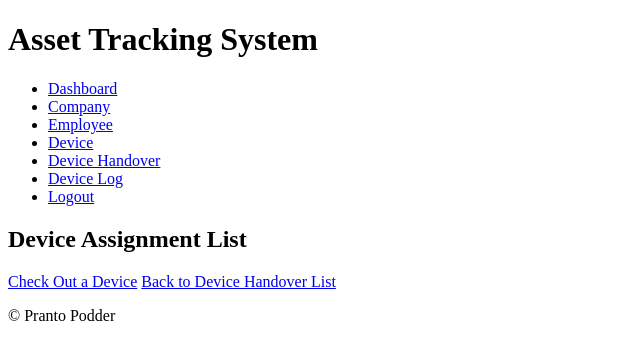
After one commit to PrantoPodder98/Asset-Tracking, a Django app: page /device-assignments/ in a window 1280 px wide. The commit adds this page. Shown: the top 360 px of the page, without its empty margins (0-640 px from the left). Run offline with Django 4.2, Linux system fonts and the light colour scheme; a user stored in the database is signed in; data comes from the database, SQL or seed files in the repository; data that the repository does not hold is empty.

Commit message:
bug fixed

```diff
--- a/asset_manager/templates/base.html
+++ b/asset_manager/templates/base.html
@@ -21,6 +21,7 @@
             <li><a href="{% url 'employee_list' %}">Employee</a></li>
             <li><a href="{% url 'device_list' %}">Device</a></li>
             <li><a href="{% url 'device_handover_list' %}">Device Handover</a></li>
+            <li><a href="{% url 'device_assignment_list' %}">Device Log</a></li>
             <li><a href="{% url 'logout' %}">Logout</a></li>
             {% else %}
             <li><a href="{% url 'login' %}">Login</a></li>
--- /dev/null
+++ b/asset_manager/templates/device_assignment_list.html
@@ -0,0 +1,24 @@
+{% extends "base.html" %}
+{% block content %}
+  <h2>Device Assignment List</h2>
+  <ul>
+    {% for assignment in assignments %}
+      <li>
+        <strong>Device:</strong> {{ assignment.device }}<br>
+        <strong>Assigned To:</strong> {{ assignment.employee }}<br>
+        <strong>Assignment Period:</strong> {{ assignment.start_date }} to {{ assignment.end_date }}<br>
+        <strong>Status:</strong> {% if assignment.status == 1 %}Assigned{% else %}Available{% endif %}<br>
+        {% if assignment.status == 1 %}
+          <strong>Condition When Checked Out:</strong> {{ assignment.condition }}<br>
+          <strong>Checked Out Date:</strong> {{ assignment.device_log.checked_out_date }}<br>
+        {% else %}
+          <strong>Condition When Checked In:</strong> {{ assignment.condition }}<br>
+          <strong>Checked In Date:</strong> {{ assignment.device_log.checked_in_date }}<br>
+        {% endif %}
+        <a href="{% url 'check_in_device' assignment.id %}">Check In</a>
+      </li>
+    {% endfor %}
+  </ul>
+  <a href="{% url 'check_out_device' %}">Check Out a Device</a>
+  <a href="{% url 'device_handover_list' %}">Back to Device Handover List</a>
+{% endblock %}
--- a/asset_manager/templates/device_handover_list.html
+++ b/asset_manager/templates/device_handover_list.html
@@ -9,7 +9,6 @@
         From: {{ handover.start_date }} to {{ handover.end_date }}
         <a href="{% url 'edit_device_handover' handover.id %}">Edit</a>
         <a href="{% url 'check_out_device' %}">Check Out</a>
-        <a href="{% url 'check_in_device' assignment.id %}">Check In</a>
       </li>
     {% endfor %}
   </ul>
--- a/asset_manager/urls.py
+++ b/asset_manager/urls.py
@@ -21,5 +21,6 @@ urlpatterns = [
     path('dashboard/', views.dashboard, name='dashboard'),
     path('check-out-device/', views.check_out_device, name='check_out_device'),
     path('check-in-device/<int:assignment_id>/', views.check_in_device, name='check_in_device'),
+    path('device-assignments/', views.device_assignment_list, name='device_assignment_list'),
     # Add more URLs for asset tracking and management as needed
 ]
--- a/asset_manager/views.py
+++ b/asset_manager/views.py
@@ -236,3 +236,8 @@ def check_in_device(request, assignment_id):
         form = DeviceHandoverForm(instance=device_assignment)
 
     return render(request, 'device_check_in_form.html', {'form': form})
+
+@login_required
+def device_assignment_list(request):
+    assignments = DeviceAssignment.objects.filter(user_profile=request.user.userprofile)
+    return render(request, 'device_assignment_list.html', {'assignments': assignments})
```
